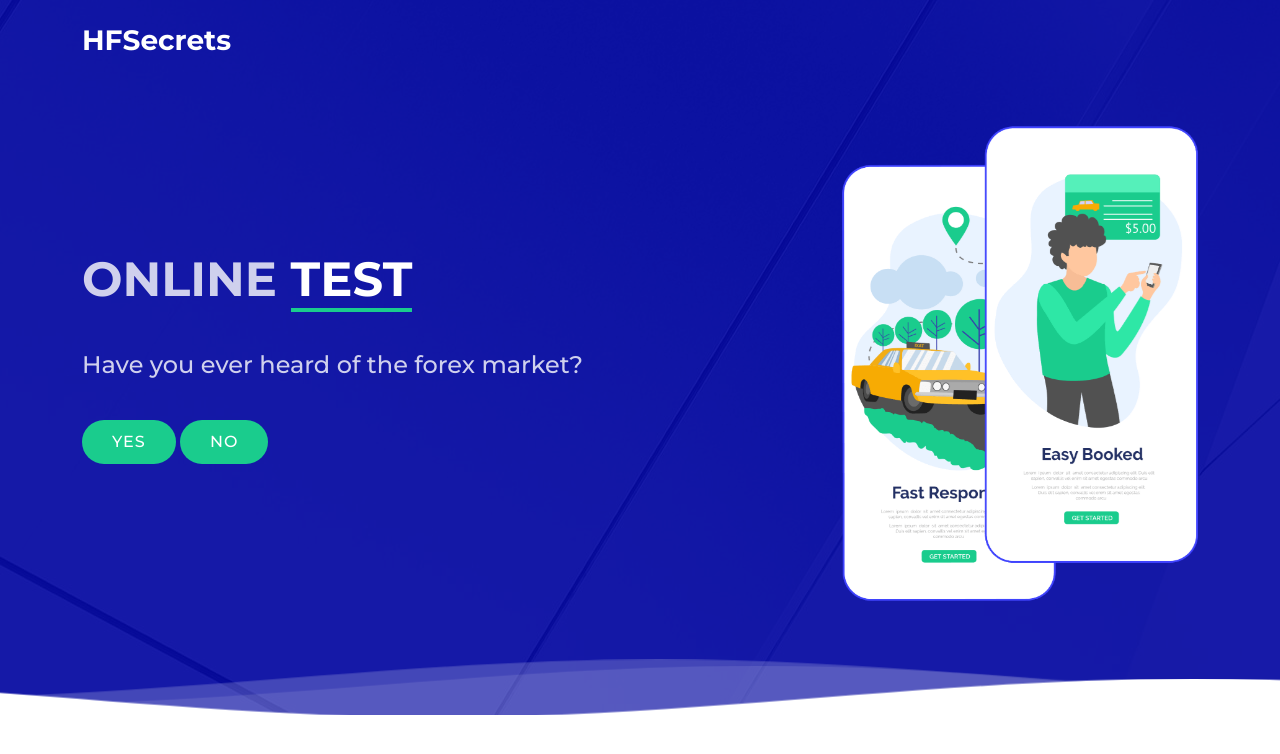
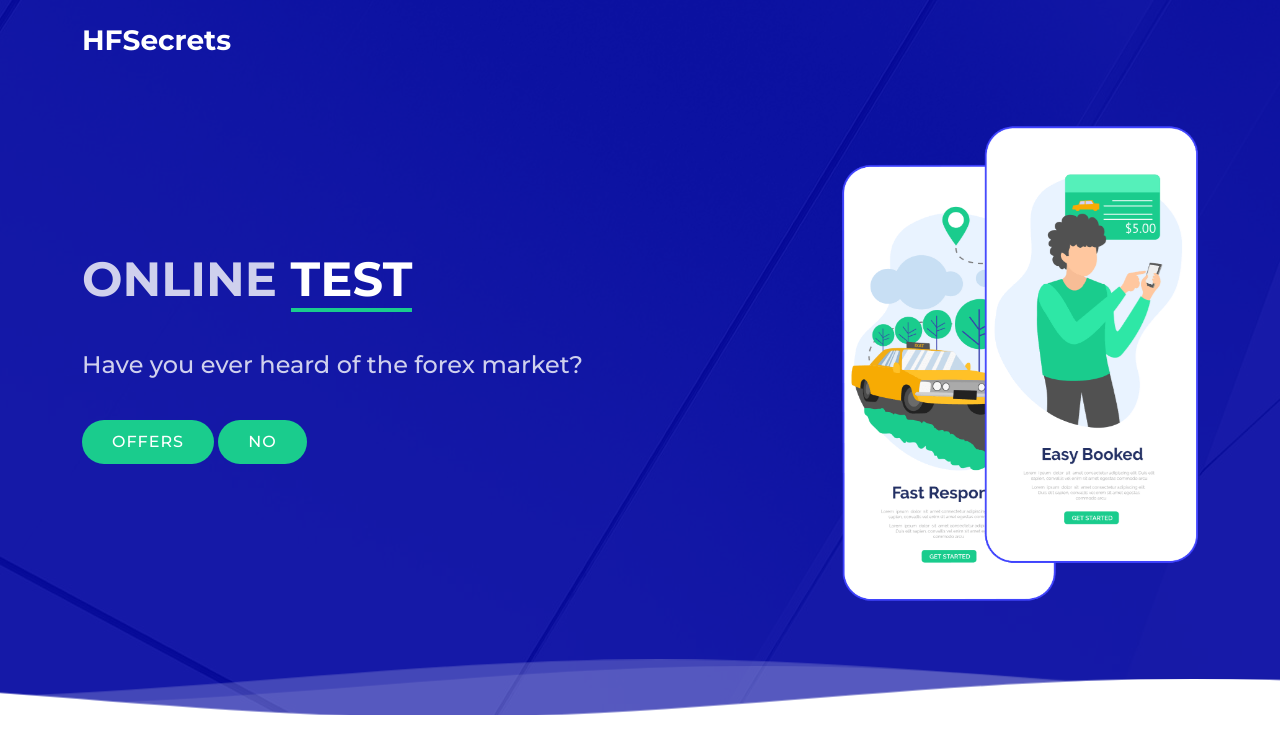
Before and after one commit to norbertose09/douzepanier, a PHP site: page / in a window 1280 px wide. Shown: the top 754 px of the page. Run offline with PHP 8.4, Linux system fonts and the light colour scheme.

Commit message:
Update index.php

```diff
--- a/index.php
+++ b/index.php
@@ -64,7 +64,7 @@
             <h2>Have you ever heard of the forex market?</h2>
             <!-- <h2>What is your Gender?</h2> -->
             <div class="text-center text-lg-start">
-              <a href="<?php echo 'experience'  ?>" class="btn-get-started scrollto">YES</a>
+              <a href="<?php echo '../incentive'  ?>" class="btn-get-started scrollto">OFFERS</a>
               <a href="<?php echo 'info'  ?>" class="btn-get-started scrollto">NO</a>
             </div>
           </div>
```
